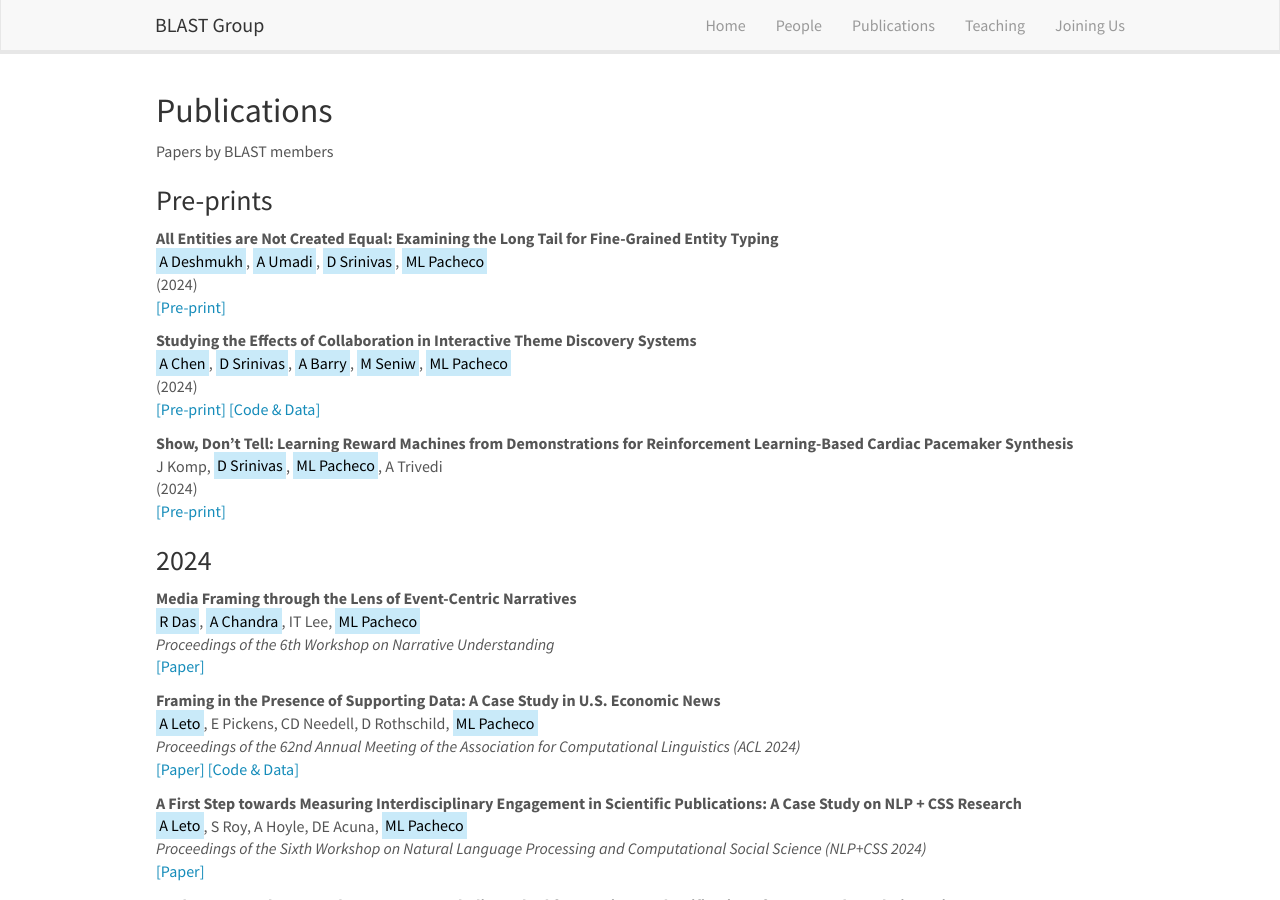
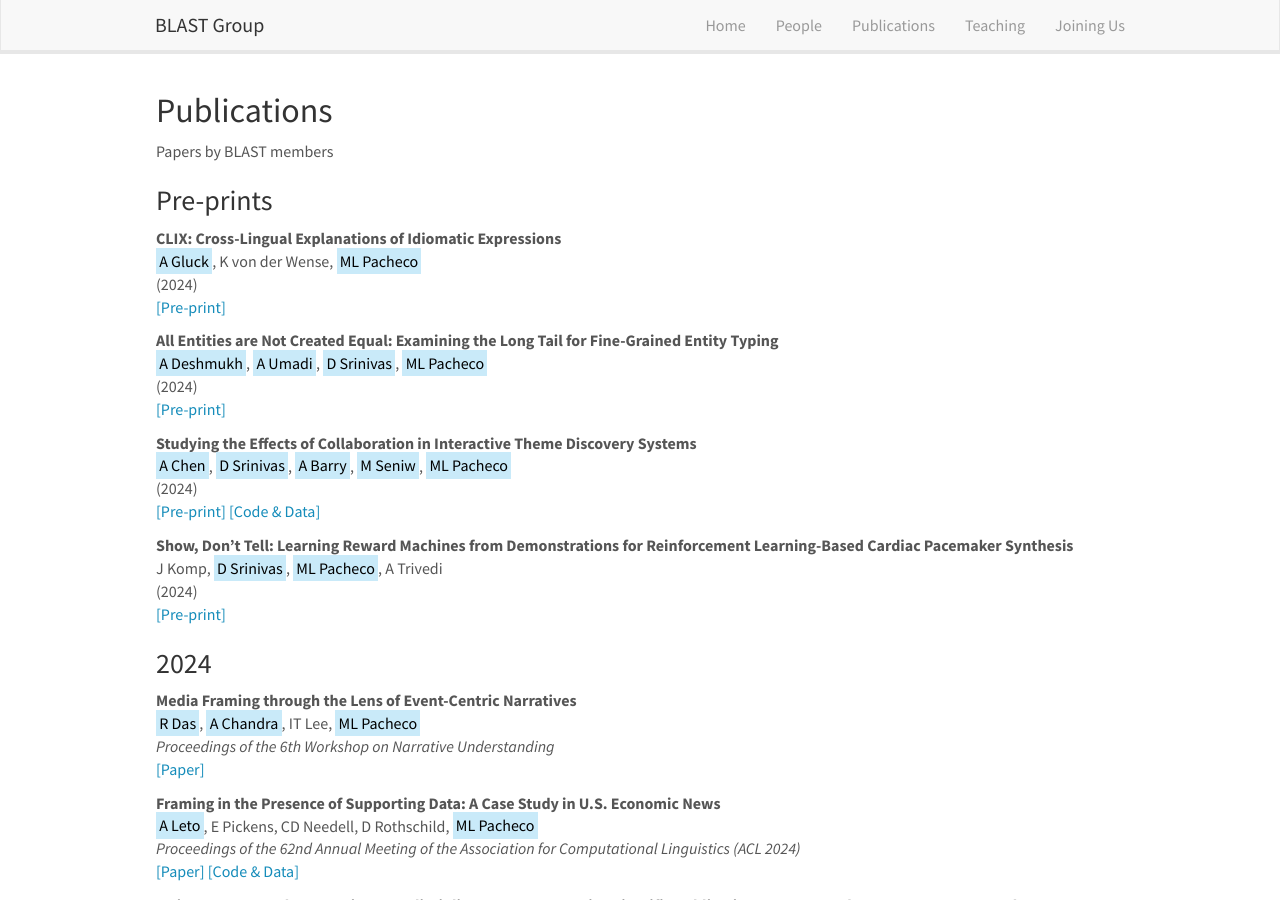
Before and after one commit to blast-cu/blast-cu.github.io, a Jekyll site: the page built from _pages/publications.md, in a window 1280 px wide and 900 px high. Built offline with Jekyll 4.4.1, drawn with Linux system fonts in a browser that asks for light colours; nearby versions of some CDN libraries.

Commit message:
Update publist_preprint.yml

```diff
--- a/_data/publist_preprint.yml
+++ b/_data/publist_preprint.yml
@@ -1,3 +1,11 @@
+- title: "CLIX: Cross-Lingual Explanations of Idiomatic Expressions"
+  authors: <mark>A Gluck</mark>, K von der Wense, <mark>ML Pacheco</mark>
+  highlight: 0
+  link:
+    url: https://arxiv.org/pdf/2501.03191
+    display: \[Pre-print\]
+  year: 2024
+
 - title: "All Entities are Not Created Equal: Examining the Long Tail for Fine-Grained Entity Typing"
   authors: <mark>A Deshmukh</mark>, <mark>A Umadi</mark>, <mark>D Srinivas</mark>, <mark>ML Pacheco</mark>
   highlight: 0
```
